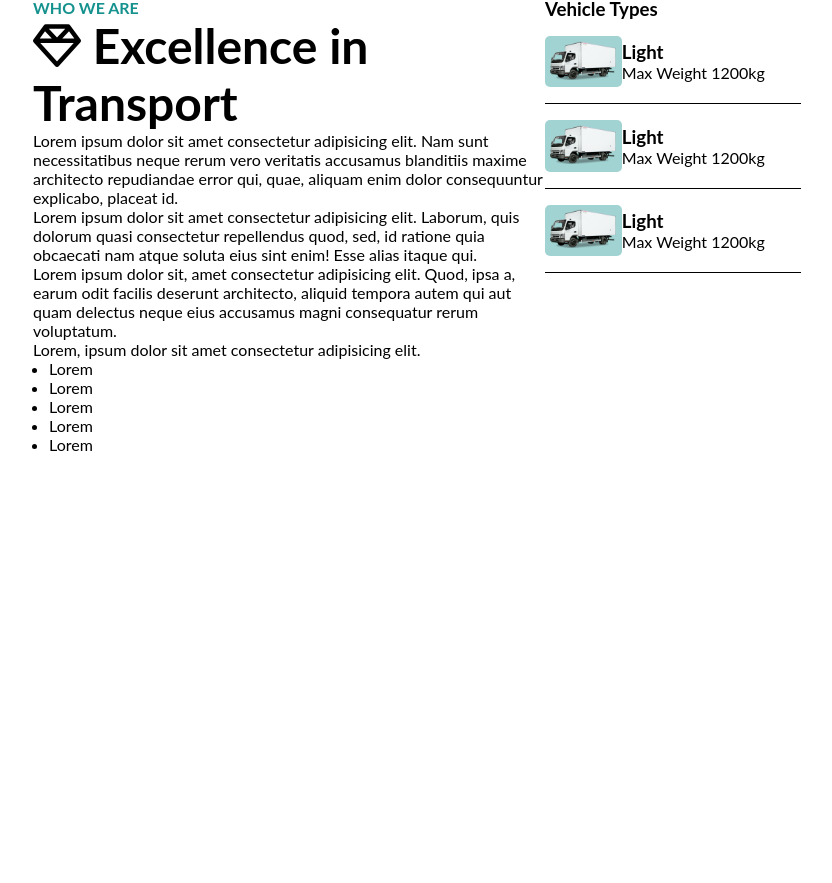
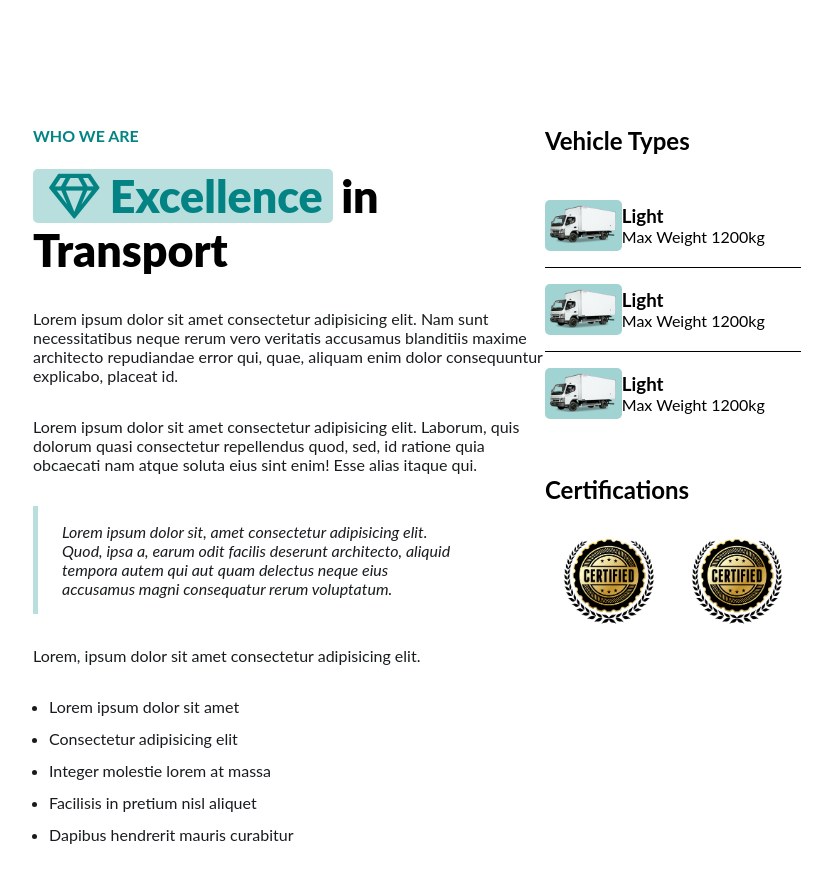
Before and after one commit to SydVic/proj-html-vuejs, a Vue app: page / in a window 1280 px wide. Shown: the part 925-1808 px from the top of the page, without its empty margins (223-1055 px from the left). Before the commit the page ends 1379 px from the top, so only its background shows below. Built offline with nearby package versions, Linux system fonts and the light colour scheme; a web font is replaced by a local one.

Commit message:
aggiunto stile a prima sezione main

```diff
--- a/package.json
+++ b/package.json
@@ -10,7 +10,7 @@
   "dependencies": {
     "@fontsource/aileron": "^4.5.3",
     "@fontsource/lato": "^4.5.8",
-    "@fortawesome/fontawesome-free": "^6.1.1",
+    "@fortawesome/fontawesome-free": "^5.15.4",
     "core-js": "^3.8.3",
     "fortawesome": "^0.0.1-security",
     "vue": "^2.6.14"
--- a/src/components/AppHeader.vue
+++ b/src/components/AppHeader.vue
@@ -84,7 +84,7 @@
         <div class="jumbotron-text">
           <div class="row">
             <div class="col-lg-5">
-              <h3 class="subtitle">logistics services</h3>
+              <h3 class="title-small">logistics services</h3>
               <h2>cargo transport</h2>
               <p>Fractional or exclusive road cargo transportation to all regions, with small, medium and large vehicles.</p>
               <div class="jumbotron-cta">
@@ -199,7 +199,7 @@ export default {
 
       .prename {
         color: $brand-primary;
-        background-color: rgba(22, 146, 142, .3);
+        background-color: $brand-primary-shadow;
         padding: .5rem .2rem .5rem 1.5rem;
         border-top-left-radius: 30px;
         border-bottom-left-radius: 30px;
--- a/src/components/AppMain.vue
+++ b/src/components/AppMain.vue
@@ -1,30 +1,36 @@
 <template>
-  <section class="main">
+  <main class="main">
+    <!-- SECTION WHO WE ARE -->
+    <section class="who-we-are">
       <div class="container-small">
         <div class="row">
           <div class="col-lg-8">
-          <h3 class="subtitle">who we are</h3>
-          <h2>
+            <h3 class="title-small">who we are</h3>
+            <h2 class="title">
               <span class="title-highlighted">
                 <i class="far fa-gem"></i>
                 Excellence
               </span>
               <span class="title-normal">in Transport</span>
             </h2>
-          <p>Lorem ipsum dolor sit amet consectetur adipisicing elit. Nam sunt necessitatibus neque rerum vero veritatis accusamus blanditiis maxime architecto repudiandae error qui, quae, aliquam enim dolor consequuntur explicabo, placeat id.</p>
-          <p>Lorem ipsum dolor sit amet consectetur adipisicing elit. Laborum, quis dolorum quasi consectetur repellendus quod, sed, id ratione quia obcaecati nam atque soluta eius sint enim! Esse alias itaque qui.</p>
-          <p>Lorem ipsum dolor sit, amet consectetur adipisicing elit. Quod, ipsa a, earum odit facilis deserunt architecto, aliquid tempora autem qui aut quam delectus neque eius accusamus magni consequatur rerum voluptatum.</p>
-          <p>Lorem, ipsum dolor sit amet consectetur adipisicing elit.</p>
+            <div class="text-wrapper">
+              <p class="paragraph">Lorem ipsum dolor sit amet consectetur adipisicing elit. Nam sunt necessitatibus neque rerum vero veritatis accusamus blanditiis maxime architecto repudiandae error qui, quae, aliquam enim dolor consequuntur explicabo, placeat id.</p>
+              <p class="paragraph">Lorem ipsum dolor sit amet consectetur adipisicing elit. Laborum, quis dolorum quasi consectetur repellendus quod, sed, id ratione quia obcaecati nam atque soluta eius sint enim! Esse alias itaque qui.</p>
+              <p class="paragraph italic">Lorem ipsum dolor sit, amet consectetur adipisicing elit. Quod, ipsa a, earum odit facilis deserunt architecto, aliquid tempora autem qui aut quam delectus neque eius accusamus magni consequatur rerum voluptatum.</p>
+              <p class="paragraph">Lorem, ipsum dolor sit amet consectetur adipisicing elit.</p>
               <ul>
-            <li>Lorem</li>
-            <li>Lorem</li>
-            <li>Lorem</li>
-            <li>Lorem</li>
-            <li>Lorem</li>
+                <li>Lorem ipsum dolor sit amet</li>
+                <li>Consectetur adipisicing elit</li>
+                <li>Integer molestie lorem at massa</li>
+                <li>Facilisis in pretium nisl aliquet</li>
+                <li>Dapibus hendrerit mauris curabitur</li>
               </ul>
             </div>
+          </div>
           <div class="col-lg-4">
-          <h3>Vehicle Types</h3>
+
+            <div class="vehicle-types">
+              <h2>Vehicle Types</h2>
               <div class="vehicle-type">
                 <div class="vehicle-img">
                   <img src="../assets/img/truck-1.png" alt="">
@@ -53,9 +59,21 @@
                 </div>
               </div>
             </div>
+            <div class="certifications">
+              <h2>Certifications</h2>
+              <div class="certifications-img">
+                <img src="../assets/img/certificate.png" alt="">
+              </div>
+              <div class="certifications-img">
+                <img src="../assets/img/certificate.png" alt="">
+              </div>
+            </div>
+          </div>
         </div>
       </div>
     </section>
+    <!-- /SECTION WHO WE ARE -->
+  </main>
 </template>
 
 <script>
@@ -65,31 +83,89 @@ export default {
 </script>
 
 <style lang="scss" scoped>
+@import "../style/variables.scss";
+
+section.who-we-are {
+  padding: 8rem 0;
+
+  .title-small {
+    margin-bottom: 1.5rem;
+  }
+
+  .title {
+    font-size: 2.8rem;
+    font-weight: 900;
+
+    .title-highlighted {
+      color: $brand-primary;
+      background-color: $brand-primary-shadow;
+      border-radius: 5px;
+
+      i {
+        padding-left: 1rem;
+      }
+    }
+
+    .title-normal {
+      padding-left: .5rem;
+    }
+  }
+
+  .text-wrapper {
+    color: $shark;
+
+    .italic {
+      border-left: 5px solid $brand-primary-shadow;
+      padding: 1rem 5rem 1rem 1.5rem;
+      font-style: italic;
+    }
+
+    ul {
+    list-style: disc;
+    margin-left: 1rem;
+
+      li {
+        margin-bottom: .8rem;
+      }
+    }
+  }
+
+  .vehicle-types {
+    margin-bottom: 2.5rem;
+
     h2 {
-  font-size: 3rem;
+      margin-bottom: 1.8rem;
     }
 
     .vehicle-type {
       width: 100%;
       display: flex;
       align-items: center;
+      padding:  1rem 0 1rem 0;
+
+      &:not(:last-child) {
         border-bottom: 1px solid black;
-  padding:  1rem 0 1rem 0;
+      }
 
       .vehicle-img {
         width: 30%;
         background-color: rgba(22, 146, 142, .4);
         padding: .3rem .3rem;
         border-radius: 5px;
-
-    img {
-      width: 100%;
       }
     }
   }
 
-ul {
-  list-style: disc;
-  margin-left: 1rem;
+  .certifications {
+
+    h2 {
+      margin-bottom: 1rem;
+    }
+    .certifications-img {
+      width: 50%;
+      display: inline-block;
+      padding: 1rem;
+    }
+  }
 }
 </style>
--- a/src/style/common.scss
+++ b/src/style/common.scss
@@ -11,6 +11,10 @@ ul {
 
 a {
   text-decoration: none;
+}
+
+img {
+  width: 100%;
 }
 
 /* COMMON */
@@ -32,8 +36,12 @@ a {
   border-radius: 5px;
 }
 
-.subtitle {
+.title-small {
   color: $brand-primary;
   text-transform: uppercase;
   font-size: 1rem;
 }
+
+.paragraph {
+  margin: 2rem 0;
+}
--- a/src/style/variables.scss
+++ b/src/style/variables.scss
@@ -1,8 +1,11 @@
 /* COLORS */
-$brand-primary: #16928e;
+$brand-primary: #038384;
+$brand-primary-shadow: rgba(22, 146, 142, .3);
 $header-top-bg: #403a36;
 $white: #ffffff;
 $silver-sand: #bcbdbd;
+$mid-gray: #69696d;
+$shark: #191c1e;
 
 /* SIZES */
 $header-top-height: 50px;
```
Also changed, not shown: 1 other file (tests, documents, lock files or other folders). Lines whose indentation alone changed are shown as unchanged.
